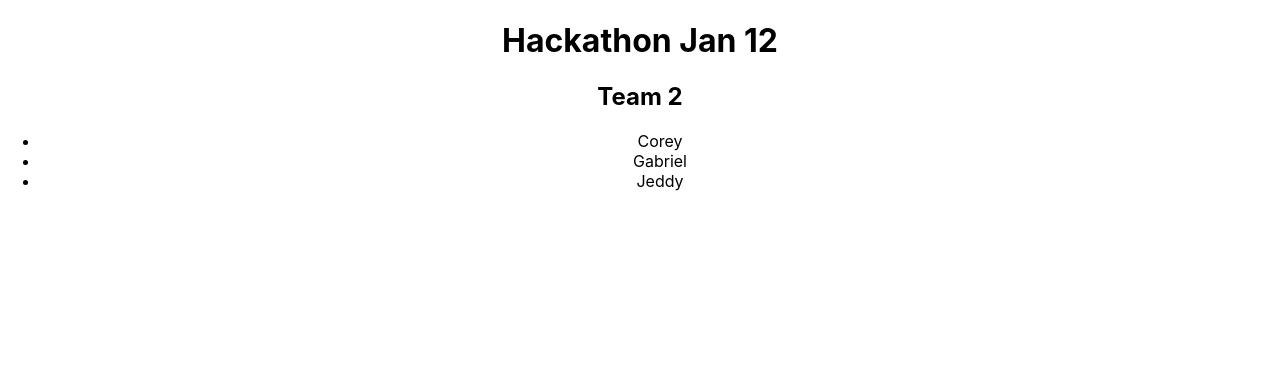
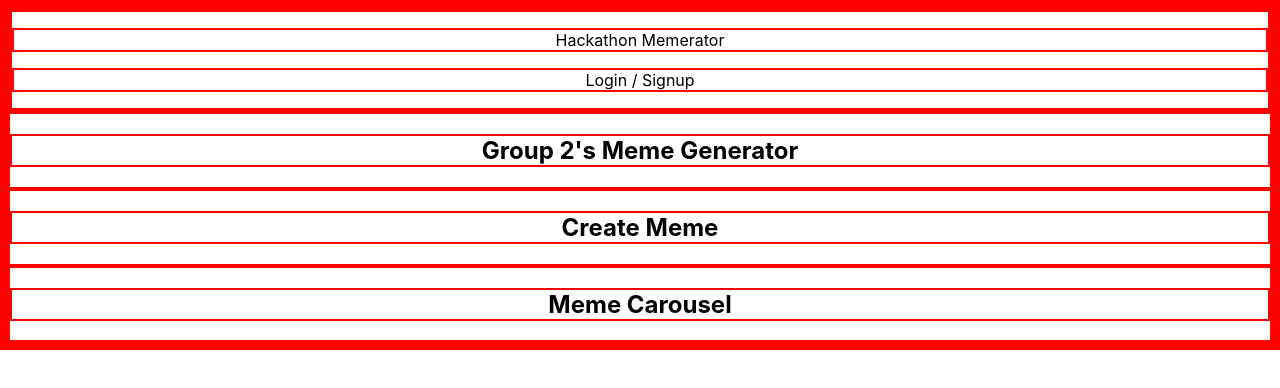
Before and after one commit to coreyloftus/GA-hackathon-jan-12, a React (Create React App) app: page / in a window 1280 px wide. Shown: the top 388 px of the page. Built offline with nearby package versions, Linux system fonts and the light colour scheme.

Commit message:
basic components render with red borders for dev

```diff
--- a/package.json
+++ b/package.json
@@ -8,6 +8,7 @@
     "@testing-library/user-event": "^13.5.0",
     "react": "^18.2.0",
     "react-dom": "^18.2.0",
+    "react-router-dom": "^6.6.2",
     "react-scripts": "5.0.1",
     "web-vitals": "^2.1.4"
   },
--- a/src/App.js
+++ b/src/App.js
@@ -1,15 +1,16 @@
 import "../src/Styling/App.css"
+import CreateMeme from "./Components/CreateMeme"
+import MemeCarousel from "./Components/MemeCarousel"
+import Nav from "./Components/Nav"
+import Hero from "./Components/Hero"
 
 function App() {
     return (
         <div className="App">
-            <h1>Hackathon Jan 12</h1>
-            <h2>Team 2</h2>
-            <ul>
-              <li>Corey</li>
-              <li>Gabriel</li>
-              <li>Jeddy</li>
-            </ul>
+            <Nav />
+            <Hero />
+            <CreateMeme />
+            <MemeCarousel />
         </div>
     )
 }
--- a/src/Components/CreateMeme.js
+++ b/src/Components/CreateMeme.js
@@ -1,8 +1,9 @@
+import "../Styling/Components.css"
 const CreateMeme = (props) => {
 
     return (
         <div>
-            <h2>Group 2's Meme Generator</h2>
+            <h2>Create Meme</h2>
         </div>
     )
 }
--- a/src/Components/Hero.js
+++ b/src/Components/Hero.js
@@ -1,3 +1,4 @@
+import "../Styling/Components.css"
 const Hero = (props) => {
 
     return (
--- a/src/Components/MemeCarousel.js
+++ b/src/Components/MemeCarousel.js
@@ -1,7 +1,8 @@
+import "../Styling/Components.css"
 const MemeCarousel = (props) => {
     return (
         <div>
-            <h2>Group 2's Meme Generator</h2>
+            <h2>Meme Carousel</h2>
         </div>
     )
 }
--- a/src/Components/Nav.js
+++ b/src/Components/Nav.js
@@ -1,14 +1,17 @@
+import "../Styling/Components.css"
 import { Link } from "react-router-dom"
 const Nav = (props) => {
     return (
-        <nav>
-            <Link to="/">
-                <p>Hackathon Memerator</p>
-            </Link>
-            <Link to="/auth">
-                <p>Login / Signup</p>
-            </Link>
-        </nav>
+        <div>
+            <nav>
+                {/* <Link to="/"> */}
+                    <p>Hackathon Memerator</p>
+                {/* </Link> */}
+                {/* <Link to="/auth"> */}
+                    <p>Login / Signup</p>
+                {/* </Link> */}
+            </nav>
+        </div>
     )
 }
 
--- /dev/null
+++ b/src/Styling/Components.css
@@ -0,0 +1,3 @@
+* {
+    border: 2px solid red;
+}
```
Also changed, not shown: 1 other file (tests, documents, lock files or other folders).
